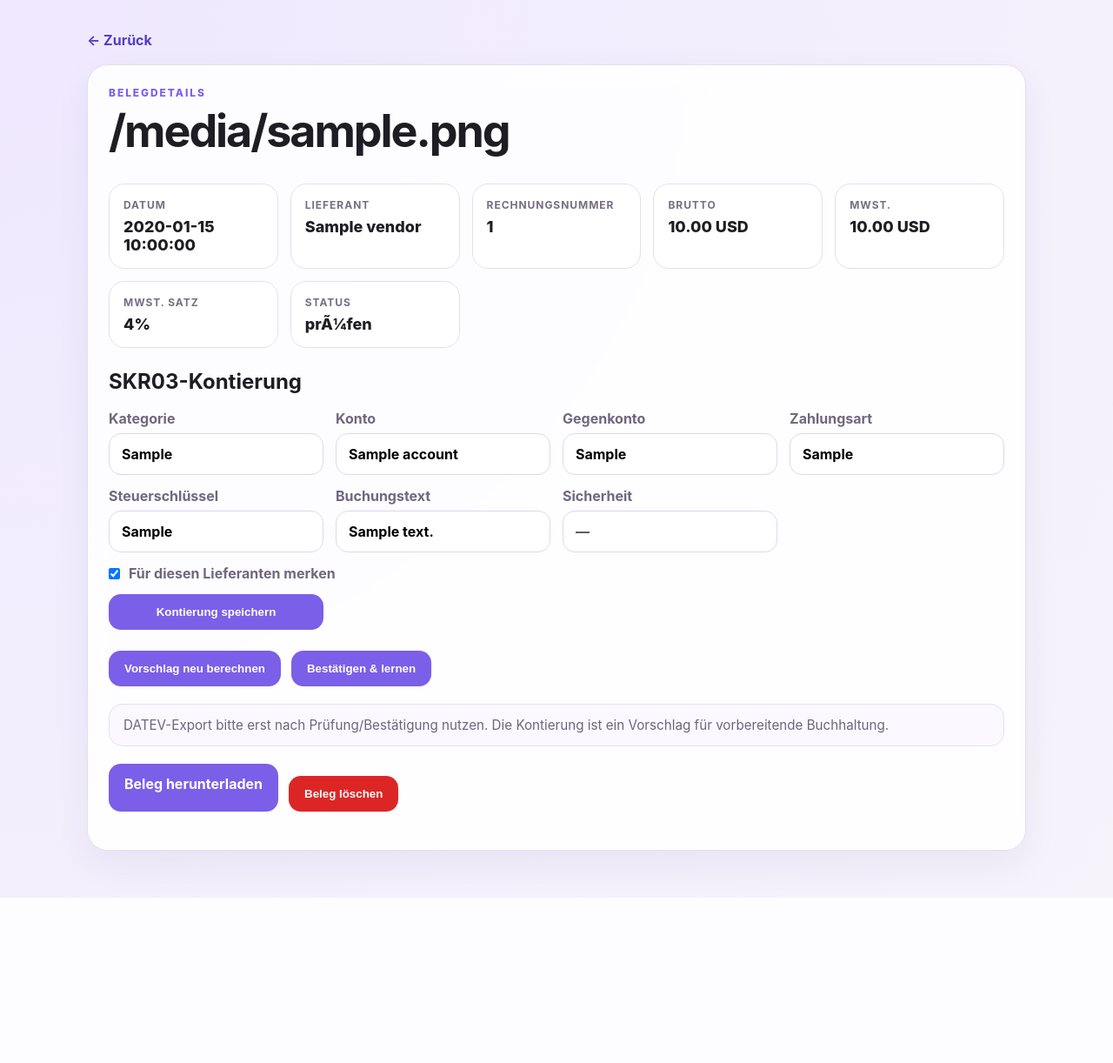
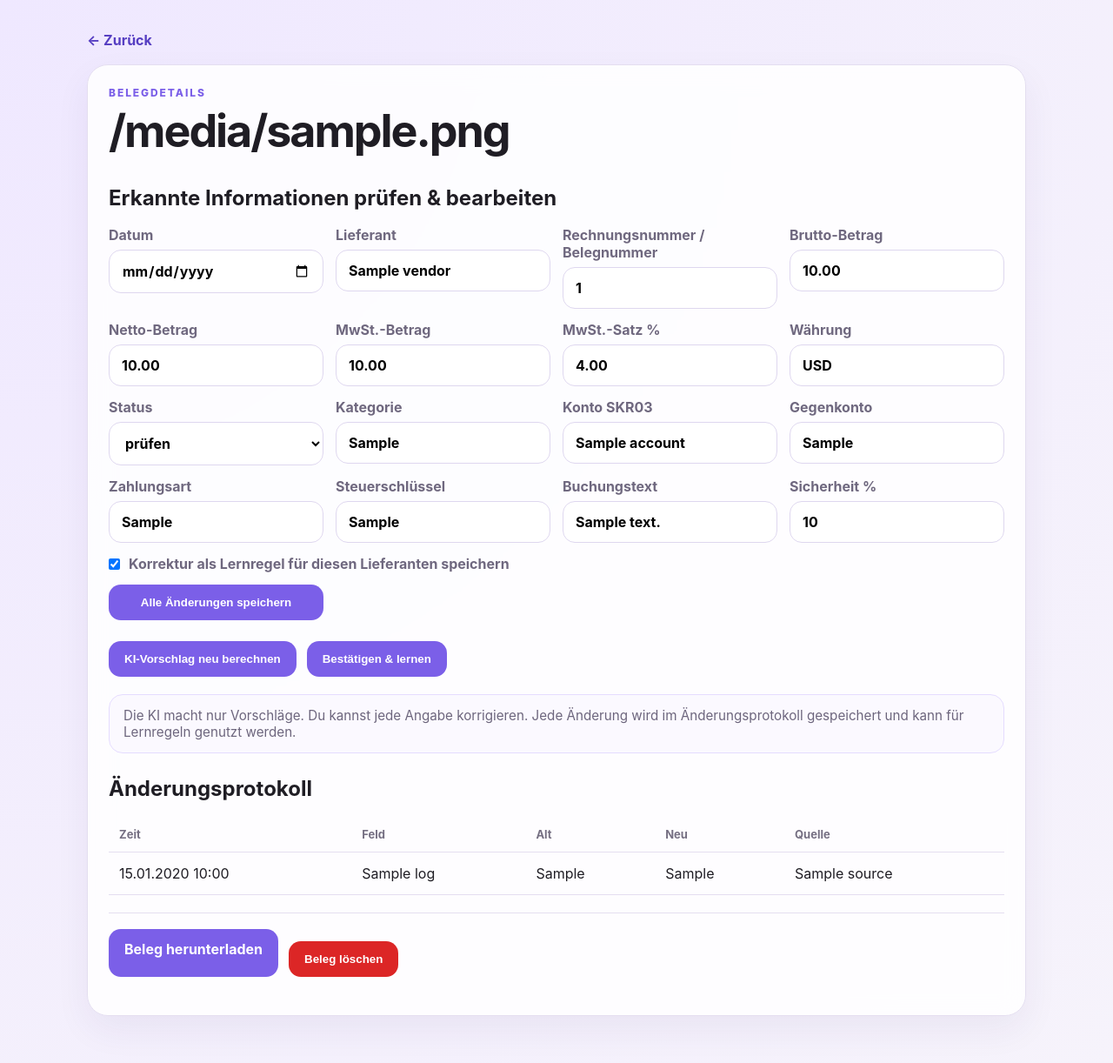
Before and after one commit to alanseyda2-crypto/ki-belegassistent-mvp, a FastAPI app: template app/templates/detail.html in a window 1280 px wide. Shown: the whole page at 87% size. Before the commit the page ends 1032 px from the top, so only its background shows below. Run offline with FastAPI, Linux system fonts and the light colour scheme; the template is opened without the code that fills it: most values are stand-ins (such as "Sample title", 1, 10 or a date in 2020).

Commit message:
Add files via upload

```diff
--- a/app/main.py
+++ b/app/main.py
@@ -2,7 +2,7 @@ import csv
 import io
 import shutil
 import uuid
-from datetime import datetime
+from datetime import datetime, date
 from decimal import Decimal
 from pathlib import Path
 from typing import Optional
@@ -15,7 +15,7 @@ from sqlalchemy.orm import Session
 from sqlalchemy import desc, text
 
 from .database import Base, engine, SessionLocal
-from .models import Document, BookingRule
+from .models import Document, BookingRule, AuditLog
 from .extractor import extract_text, extract_fields
 from .accounting_ai import ai_skr03_suggestion, rule_based_skr03
 
@@ -28,6 +28,7 @@ Base.metadata.create_all(bind=engine)
 
 def ensure_columns():
     doc_columns = [
+        ("net_amount", "NUMERIC(10,2)"),
         ("vat_rate", "NUMERIC(5,2)"),
         ("booking_category", "VARCHAR(255)"),
         ("account", "VARCHAR(50)"),
@@ -58,6 +59,52 @@ def get_db():
     finally:
         db.close()
 
+
+
+
+def parse_date_value(value: str):
+    value = (value or "").strip()
+    if not value:
+        return None
+    for fmt in ("%Y-%m-%d", "%d.%m.%Y", "%d.%m.%y"):
+        try:
+            return datetime.strptime(value, fmt).date()
+        except ValueError:
+            pass
+    return None
+
+
+def parse_decimal_value(value: str):
+    value = (value or "").strip().replace("€", "").replace("EUR", "")
+    if not value:
+        return None
+    value = value.replace(".", "").replace(",", ".") if "," in value else value
+    try:
+        return Decimal(value).quantize(Decimal("0.01"))
+    except Exception:
+        return None
+
+
+def value_to_text(value):
+    if value is None:
+        return ""
+    if isinstance(value, (datetime, date)):
+        return value.isoformat()
+    return str(value)
+
+
+def set_with_audit(db: Session, doc: Document, field: str, new_value, source: str = "user"):
+    old_value = getattr(doc, field)
+    if value_to_text(old_value) == value_to_text(new_value):
+        return
+    db.add(AuditLog(
+        document_id=doc.id,
+        field_name=field,
+        old_value=value_to_text(old_value),
+        new_value=value_to_text(new_value),
+        source=source,
+    ))
+    setattr(doc, field, new_value)
 
 def apply_learned_rule(db: Session, doc: Document, fields: dict) -> dict:
     vendor = fields.get("vendor")
@@ -147,6 +194,12 @@ def upload_document(file: UploadFile = File(...), db: Session = Depends(get_db))
     dummy = Document(vendor=fields.get("vendor"))
     fields = apply_learned_rule(db, dummy, fields)
 
+    if fields.get("net_amount") is None and fields.get("gross_amount") is not None and fields.get("vat_amount") is not None:
+        try:
+            fields["net_amount"] = (fields.get("gross_amount") - fields.get("vat_amount")).quantize(Decimal("0.01"))
+        except Exception:
+            pass
+
     doc = Document(
         filename=stored_name,
         original_filename=file.filename,
@@ -157,6 +210,7 @@ def upload_document(file: UploadFile = File(...), db: Session = Depends(get_db))
         vendor=fields.get("vendor"),
         invoice_number=fields.get("invoice_number"),
         gross_amount=fields.get("gross_amount"),
+        net_amount=fields.get("net_amount"),
         vat_amount=fields.get("vat_amount"),
         vat_rate=fields.get("vat_rate"),
         booking_category=fields.get("booking_category"),
@@ -179,7 +233,63 @@ def document_detail(document_id: int, request: Request, db: Session = Depends(ge
     doc = db.get(Document, document_id)
     if not doc:
         raise HTTPException(status_code=404, detail="Beleg nicht gefunden")
-    return templates.TemplateResponse("detail.html", {"request": request, "doc": doc})
+    logs = db.query(AuditLog).filter(AuditLog.document_id == document_id).order_by(desc(AuditLog.created_at)).limit(50).all()
+    return templates.TemplateResponse("detail.html", {"request": request, "doc": doc, "logs": logs})
+
+
+
+
+@app.post("/documents/{document_id}/update")
+def update_document_details(
+    document_id: int,
+    invoice_date: str = Form(""),
+    vendor: str = Form(""),
+    invoice_number: str = Form(""),
+    gross_amount: str = Form(""),
+    net_amount: str = Form(""),
+    vat_amount: str = Form(""),
+    vat_rate: str = Form(""),
+    currency: str = Form("EUR"),
+    status: str = Form("prüfen"),
+    booking_category: str = Form(""),
+    account: str = Form(""),
+    contra_account: str = Form(""),
+    payment_method: str = Form(""),
+    vat_key: str = Form(""),
+    booking_text: str = Form(""),
+    booking_confidence: str = Form(""),
+    save_rule: Optional[str] = Form(None),
+    db: Session = Depends(get_db),
+):
+    doc = db.get(Document, document_id)
+    if not doc:
+        raise HTTPException(status_code=404, detail="Beleg nicht gefunden")
+
+    set_with_audit(db, doc, "invoice_date", parse_date_value(invoice_date))
+    set_with_audit(db, doc, "vendor", vendor.strip() or None)
+    set_with_audit(db, doc, "invoice_number", invoice_number.strip() or None)
+    set_with_audit(db, doc, "gross_amount", parse_decimal_value(gross_amount))
+    set_with_audit(db, doc, "net_amount", parse_decimal_value(net_amount))
+    set_with_audit(db, doc, "vat_amount", parse_decimal_value(vat_amount))
+    set_with_audit(db, doc, "vat_rate", parse_decimal_value(vat_rate))
+    set_with_audit(db, doc, "currency", (currency or "EUR").strip() or "EUR")
+    set_with_audit(db, doc, "status", (status or "prüfen").strip())
+    set_with_audit(db, doc, "booking_category", booking_category.strip() or None)
+    set_with_audit(db, doc, "account", account.strip() or None)
+    set_with_audit(db, doc, "contra_account", contra_account.strip() or None)
+    set_with_audit(db, doc, "payment_method", payment_method.strip() or None)
+    set_with_audit(db, doc, "vat_key", vat_key.strip() or None)
+    set_with_audit(db, doc, "booking_text", booking_text.strip() or None)
+    conf = parse_decimal_value(booking_confidence)
+    if conf is not None and conf > 1:
+        conf = (conf / Decimal("100")).quantize(Decimal("0.01"))
+    set_with_audit(db, doc, "booking_confidence", conf)
+
+    doc.is_confirmed = True
+    if save_rule:
+        create_or_update_rule(db, doc)
+    db.commit()
+    return RedirectResponse(url=f"/documents/{document_id}", status_code=303)
 
 
 @app.post("/documents/{document_id}/ai-booking")
@@ -191,7 +301,7 @@ def recalc_ai_booking(document_id: int, db: Session = Depends(get_db)):
     if not ai_booking:
         ai_booking = rule_based_skr03(doc.ocr_text or "", doc.vendor, doc.vat_rate)
     for key, value in ai_booking.items():
-        setattr(doc, key, value)
+        set_with_audit(db, doc, key, value, source="ai")
     db.commit()
     return RedirectResponse(url=f"/documents/{document_id}", status_code=303)
 
@@ -211,13 +321,13 @@ def correct_booking(
     doc = db.get(Document, document_id)
     if not doc:
         raise HTTPException(status_code=404, detail="Beleg nicht gefunden")
-    doc.booking_category = booking_category
-    doc.account = account
-    doc.contra_account = contra_account
-    doc.payment_method = payment_method
-    doc.vat_key = vat_key
-    doc.booking_text = booking_text
-    doc.booking_confidence = Decimal("1.00")
+    set_with_audit(db, doc, "booking_category", booking_category.strip() or None)
+    set_with_audit(db, doc, "account", account.strip() or None)
+    set_with_audit(db, doc, "contra_account", contra_account.strip() or None)
+    set_with_audit(db, doc, "payment_method", payment_method.strip() or None)
+    set_with_audit(db, doc, "vat_key", vat_key.strip() or None)
+    set_with_audit(db, doc, "booking_text", booking_text.strip() or None)
+    set_with_audit(db, doc, "booking_confidence", Decimal("1.00"))
     doc.is_confirmed = True
     if save_rule:
         create_or_update_rule(db, doc)
@@ -296,6 +406,7 @@ def export_datev(db: Session = Depends(get_db), confirmed_only: bool = False):
         "Kategorie",
         "Zahlungsart",
         "MwSt-Satz",
+        "Netto-Betrag",
         "MwSt-Betrag",
         "Bestätigt",
         "Dateiname",
@@ -314,6 +425,7 @@ def export_datev(db: Session = Depends(get_db), confirmed_only: bool = False):
 
         amount = f"{float(d.gross_amount or 0):.2f}".replace(".", ",")
         vat_amount = f"{float(d.vat_amount or 0):.2f}".replace(".", ",") if d.vat_amount is not None else ""
+        net_amount = f"{float(d.net_amount or 0):.2f}".replace(".", ",") if getattr(d, "net_amount", None) is not None else ""
         vat_rate_text = f"{vat_rate:.2f}".replace(".", ",") if d.vat_rate is not None else ""
         belegdatum = d.invoice_date.strftime("%d%m") if d.invoice_date else ""
         text_value = d.booking_text or d.vendor or d.original_filename or "Beleg"
@@ -332,6 +444,7 @@ def export_datev(db: Session = Depends(get_db), confirmed_only: bool = False):
             d.booking_category or "",
             d.payment_method or "",
             vat_rate_text,
+            net_amount,
             vat_amount,
             "ja" if d.is_confirmed else "nein",
             d.original_filename or d.filename,
--- a/app/static/styles.css
+++ b/app/static/styles.css
@@ -90,3 +90,4 @@ pre { white-space: pre-wrap; background: #17151f; color: #f5f0ff; padding: 18px;
 .actions{display:flex;gap:12px;flex-wrap:wrap;margin:20px 0}.edit-form{display:grid;grid-template-columns:repeat(auto-fit,minmax(220px,1fr));gap:14px;margin:12px 0 24px}.edit-form label{font-weight:700;color:#6f687f}.edit-form input{width:100%;margin-top:7px;padding:13px 14px;border:1px solid #ded7ef;border-radius:14px;font:inherit;background:#fff}.edit-form .checkbox{grid-column:1/-1;display:flex;align-items:center;gap:10px}.edit-form .checkbox input{width:auto;margin:0}.hint strong{color:#5c35cf}
 .actions.compact{margin:0}.small{padding:9px 12px;border-radius:10px;font-size:12px}.rule-row{display:grid;grid-template-columns:1.4fr 1fr .6fr .8fr .9fr .4fr auto;gap:8px;align-items:center}.rule-row input{width:100%;padding:10px;border:1px solid var(--border);border-radius:10px;background:#fff}.rule-row span{font-weight:800;color:var(--muted)}
 @media(max-width:900px){.rule-row{grid-template-columns:1fr}.rule-row span:before{content:'Genutzt: ';}}
+.edit-form select{width:100%;margin-top:7px;padding:13px 14px;border:1px solid #ded7ef;border-radius:14px;font:inherit;background:#fff}.bottom-actions{border-top:1px solid var(--border);padding-top:18px}.detail h2{margin-top:26px}.table-wrap td{max-width:260px;word-break:break-word}
--- a/app/templates/detail.html
+++ b/app/templates/detail.html
@@ -7,44 +7,109 @@
       <p class="eyebrow">Belegdetails</p>
       <h1>{{ doc.original_filename }}</h1>
     </div>
-
   </div>
 
-  <div class="grid">
-    <div><strong>Datum</strong><span>{{ doc.invoice_date or '—' }}</span></div>
-    <div><strong>Lieferant</strong><span>{{ doc.vendor or '—' }}</span></div>
-    <div><strong>Rechnungsnummer</strong><span>{{ doc.invoice_number or '—' }}</span></div>
-    <div><strong>Brutto</strong><span>{% if doc.gross_amount %}{{ '%.2f'|format(doc.gross_amount) }} {{ doc.currency }}{% else %}—{% endif %}</span></div>
-    <div><strong>MwSt.</strong><span>{% if doc.vat_amount %}{{ '%.2f'|format(doc.vat_amount) }} {{ doc.currency }}{% else %}—{% endif %}</span></div>
-    <div><strong>MwSt. Satz</strong><span>{% if doc.vat_rate %}{{ '%.0f'|format(doc.vat_rate) }}%{% else %}—{% endif %}</span></div>
-    <div><strong>Status</strong><span>{% if doc.is_confirmed %}bestätigt{% else %}{{ doc.status }}{% endif %}</span></div>
-  </div>
+  <h2>Erkannte Informationen prüfen & bearbeiten</h2>
+  <form class="edit-form" action="/documents/{{ doc.id }}/update" method="post">
+    <label>Datum
+      <input type="date" name="invoice_date" value="{{ doc.invoice_date or '' }}">
+    </label>
+    <label>Lieferant
+      <input name="vendor" value="{{ doc.vendor or '' }}" placeholder="z. B. HEM Tankstelle">
+    </label>
+    <label>Rechnungsnummer / Belegnummer
+      <input name="invoice_number" value="{{ doc.invoice_number or '' }}" placeholder="bei Kassenbons optional leer lassen">
+    </label>
+    <label>Brutto-Betrag
+      <input name="gross_amount" value="{% if doc.gross_amount is not none %}{{ '%.2f'|format(doc.gross_amount) }}{% endif %}" placeholder="75,57">
+    </label>
+    <label>Netto-Betrag
+      <input name="net_amount" value="{% if doc.net_amount is not none %}{{ '%.2f'|format(doc.net_amount) }}{% endif %}" placeholder="63,50">
+    </label>
+    <label>MwSt.-Betrag
+      <input name="vat_amount" value="{% if doc.vat_amount is not none %}{{ '%.2f'|format(doc.vat_amount) }}{% endif %}" placeholder="12,07">
+    </label>
+    <label>MwSt.-Satz %
+      <input name="vat_rate" value="{% if doc.vat_rate is not none %}{{ '%.2f'|format(doc.vat_rate) }}{% endif %}" placeholder="19">
+    </label>
+    <label>Währung
+      <input name="currency" value="{{ doc.currency or 'EUR' }}">
+    </label>
+    <label>Status
+      <select name="status">
+        <option value="prüfen" {% if doc.status == 'prüfen' %}selected{% endif %}>prüfen</option>
+        <option value="erkannt" {% if doc.status == 'erkannt' %}selected{% endif %}>erkannt</option>
+        <option value="kontiert" {% if doc.status == 'kontiert' %}selected{% endif %}>kontiert</option>
+        <option value="exportbereit" {% if doc.status == 'exportbereit' %}selected{% endif %}>exportbereit</option>
+      </select>
+    </label>
 
-  <h2>SKR03-Kontierung</h2>
-  <form class="edit-form" action="/documents/{{ doc.id }}/correct" method="post">
-    <label>Kategorie <input name="booking_category" value="{{ doc.booking_category or '' }}"></label>
-    <label>Konto <input name="account" value="{{ doc.account or '' }}" required></label>
-    <label>Gegenkonto <input name="contra_account" value="{{ doc.contra_account or '1200' }}" required></label>
-    <label>Zahlungsart <input name="payment_method" value="{{ doc.payment_method or 'Bank' }}"></label>
-    <label>Steuerschlüssel <input name="vat_key" value="{{ doc.vat_key or '' }}"></label>
-    <label>Buchungstext <input name="booking_text" value="{{ doc.booking_text or '' }}"></label>
-    <label>Sicherheit <input value="{% if doc.booking_confidence %}{{ '%.0f'|format(doc.booking_confidence * 100) }}%{% else %}—{% endif %}" disabled></label>
-    <label class="checkbox"><input type="checkbox" name="save_rule" value="1" checked> Für diesen Lieferanten merken</label>
-    <button type="submit">Kontierung speichern</button>
+    <label>Kategorie
+      <input name="booking_category" value="{{ doc.booking_category or '' }}" placeholder="Kfz-Kosten, Porto, Software ...">
+    </label>
+    <label>Konto SKR03
+      <input name="account" value="{{ doc.account or '' }}" placeholder="z. B. 4530">
+    </label>
+    <label>Gegenkonto
+      <input name="contra_account" value="{{ doc.contra_account or '1200' }}" placeholder="1200 Bank oder 1000 Kasse">
+    </label>
+    <label>Zahlungsart
+      <input name="payment_method" value="{{ doc.payment_method or '' }}" placeholder="Bar, Bank, Kreditkarte/Bank">
+    </label>
+    <label>Steuerschlüssel
+      <input name="vat_key" value="{{ doc.vat_key or '' }}" placeholder="19% Vorsteuer">
+    </label>
+    <label>Buchungstext
+      <input name="booking_text" value="{{ doc.booking_text or '' }}" placeholder="kurzer Buchungstext">
+    </label>
+    <label>Sicherheit %
+      <input name="booking_confidence" value="{% if doc.booking_confidence is not none %}{{ '%.0f'|format(doc.booking_confidence * 100) }}{% endif %}" placeholder="z. B. 85">
+    </label>
+
+    <label class="checkbox"><input type="checkbox" name="save_rule" value="1" checked> Korrektur als Lernregel für diesen Lieferanten speichern</label>
+    <button type="submit">Alle Änderungen speichern</button>
   </form>
 
   <div class="actions">
     <form action="/documents/{{ doc.id }}/ai-booking" method="post">
-      <button type="submit">Vorschlag neu berechnen</button>
+      <button type="submit">KI-Vorschlag neu berechnen</button>
     </form>
     <form action="/documents/{{ doc.id }}/confirm" method="post">
       <button type="submit">Bestätigen & lernen</button>
     </form>
   </div>
 
-  <p class="hint">DATEV-Export bitte erst nach Prüfung/Bestätigung nutzen. Die Kontierung ist ein Vorschlag für vorbereitende Buchhaltung.</p>
+  <p class="hint">Die KI macht nur Vorschläge. Du kannst jede Angabe korrigieren. Jede Änderung wird im Änderungsprotokoll gespeichert und kann für Lernregeln genutzt werden.</p>
 
-  <div class="actions">
+  <h2>Änderungsprotokoll</h2>
+  <div class="table-wrap">
+    <table>
+      <thead>
+        <tr>
+          <th>Zeit</th>
+          <th>Feld</th>
+          <th>Alt</th>
+          <th>Neu</th>
+          <th>Quelle</th>
+        </tr>
+      </thead>
+      <tbody>
+        {% for log in logs %}
+        <tr>
+          <td>{{ log.created_at.strftime('%d.%m.%Y %H:%M') if log.created_at else '' }}</td>
+          <td>{{ log.field_name }}</td>
+          <td>{{ log.old_value or '—' }}</td>
+          <td>{{ log.new_value or '—' }}</td>
+          <td>{{ log.source }}</td>
+        </tr>
+        {% else %}
+        <tr><td colspan="5" class="empty">Noch keine Änderungen gespeichert.</td></tr>
+        {% endfor %}
+      </tbody>
+    </table>
+  </div>
+
+  <div class="actions bottom-actions">
     <a class="link-button" href="/documents/{{ doc.id }}/download">Beleg herunterladen</a>
     <form action="/documents/{{ doc.id }}/delete" method="post" onsubmit="return confirm('Beleg wirklich löschen?')">
       <button class="danger" type="submit">Beleg löschen</button>
```
Also changed, not shown: app/models.py (+15 -1 lines).
